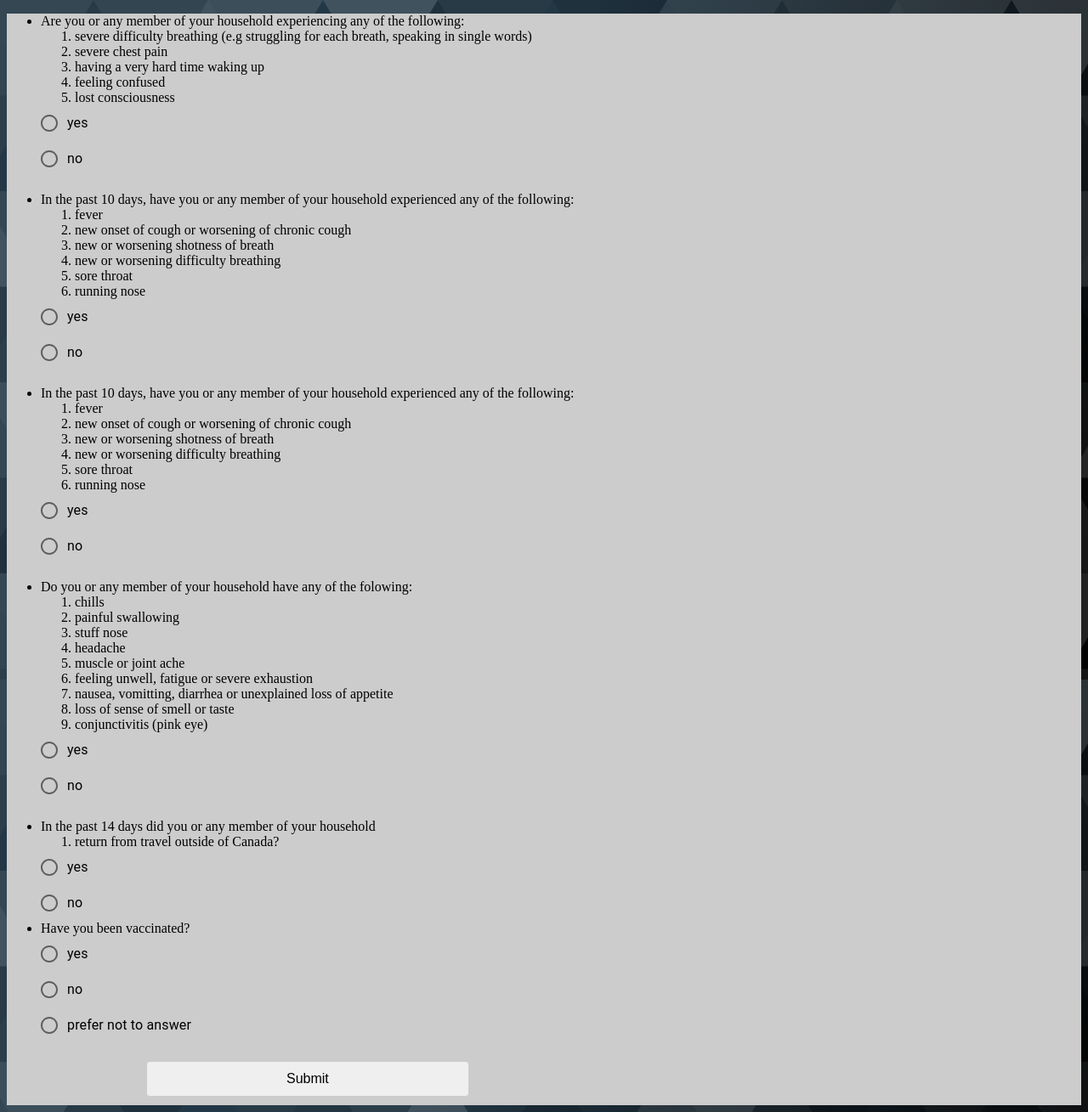
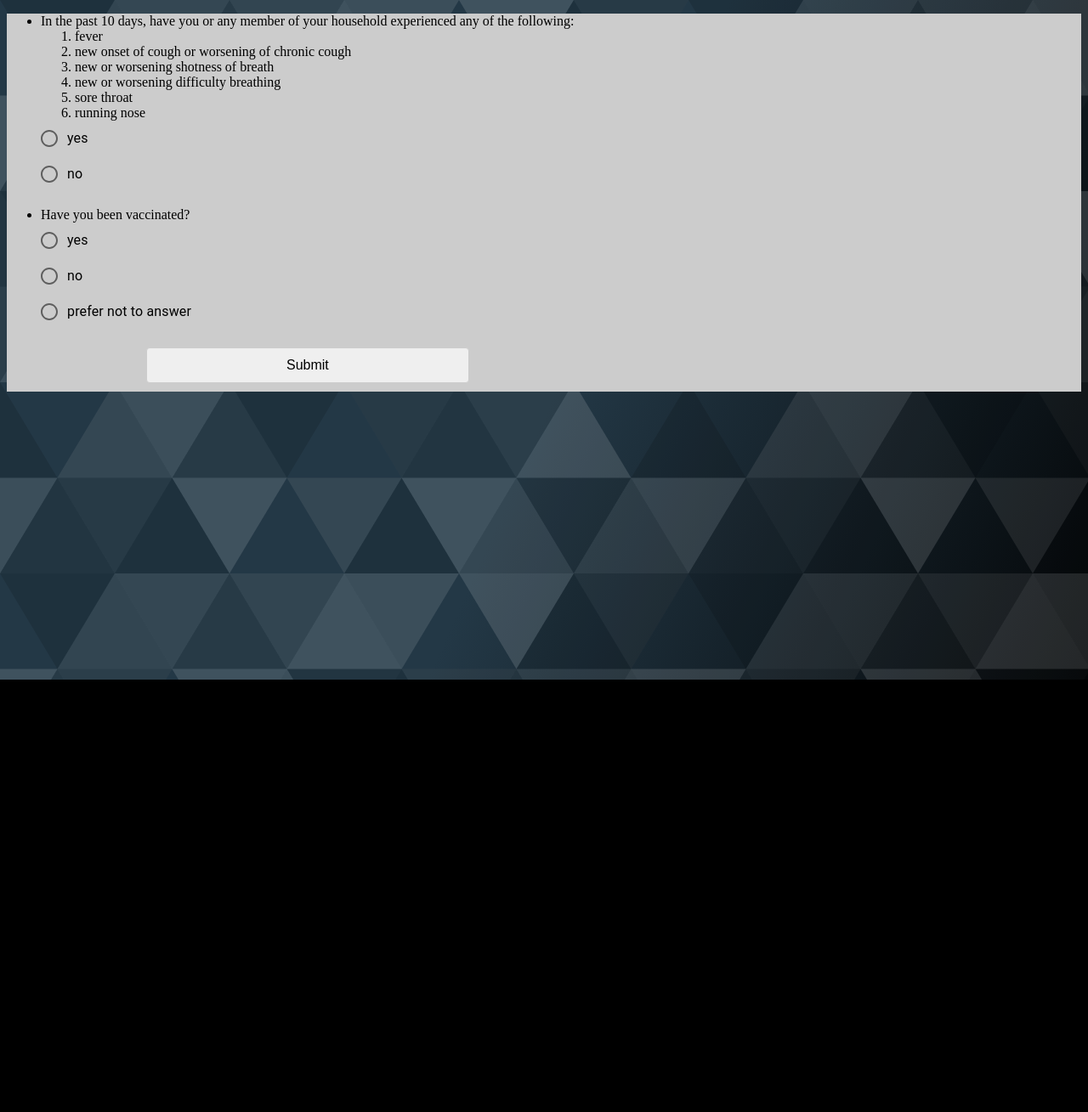
Before and after one commit to DayoAsaolu/attend_front, a React (Create React App) app: page / in a window 1280 px wide. Shown: the whole page at 85% size. After the commit the page ends 800 px from the top, so only its background shows below. Built offline with nearby package versions, Linux system fonts and the light colour scheme.

Commit message:
feature: update covid19 Questions, other questions

```diff
--- a/src/components/People.js
+++ b/src/components/People.js
@@ -16,7 +16,7 @@ class People extends React.Component {
         noOfAdults: undefined,
         noOfChildren: undefined,
         msg: undefined,
-        // alllegry
+        allergy: undefined
       }
     }
 
@@ -27,7 +27,8 @@ class People extends React.Component {
         this.setState({email: ''});
         this.setState({ noOfAdults: ''});
         this.setState({ noOfChildren: ''});
-        this.setState({ message: ''})
+        this.setState({ msg: ''})
+        this.setState({ allergy: ''})
     }
 
     handleOnSubmit = (e) => {
@@ -98,16 +99,22 @@ class People extends React.Component {
       this.setState({ noOfChildren })
     }
 
+
+    handleallergy = (e) => {
+      const allergy = e.target.value;
+      this.setState({ allergy })
+    }
+
     handleMsgToBrideGroom = (e) => {
-      const message = e.target.value;
-      this.setState({ message })
+      const msg = e.target.value;
+      this.setState({ msg })
     }
 
     render(){
         return (
             <div className="People">
                 <h1>Register For Our Wedding?</h1>
-                <h3>Please let us know whether or not you can make it to our wedding.</h3>
+                {/* <h3>Please let us know whether or not you can make it to our wedding.</h3> */}
                 <form id="add-family-form">
                     <input type="text" placeholder="First Name" name="fname" onChange={this.handleFirstName} required/> <br />
                     <input type="text" placeholder="Last Name" name="lname" onChange={this.handleLastName} required/> <br />
@@ -118,10 +125,10 @@ class People extends React.Component {
                     <input type="text" placeholder="Number of adults" name="noOfAdults" onChange={this.handleNoOfAdults} required/> <br />
                     <input type="text" placeholder="Number of children" name="noOfChildren" onChange={this.handleNoOfChildren} required/> <br />
 
-                    <input type="text" placeholder="Message to the Bride and Groom" name="message" onChange={this.handleMsgToBrideGroom} optional/> <br />
+                    <input type="text" placeholder="Are there any dietary restrictions We should be aware of?" name="allergy" onChange={this.handleallergy} optional/> <br />
 
+                    <input type="text" placeholder="Message to the Bride and Groom" name="msg" onChange={this.handleMsgToBrideGroom} optional/> <br />
 
-                    {/* email, no of adults, childeren, msg to the bride and groom */}
 
 
 
--- a/src/components/Questionnaire.js
+++ b/src/components/Questionnaire.js
@@ -14,26 +14,18 @@ class Questions extends React.Component {
 
         this.state = {
           Q1: "",
-          Q2: "",
-          Q3: "",
-          Q4: "",
-          Q5: "",
-          Q6: undefined
+          Q4: undefined
         }
     }
 
     handleClickBasic = () => {
 
-        if (this.state.Q1 ==="no" &&
-            this.state.Q2 ==="no" &&
-            this.state.Q3 ==="no" &&
-            this.state.Q4 ==="no" &&
-            this.state.Q5 ==="no"){
+        if (this.state.Q1 ==="no"){
 
             this.props.showForm(true);
-            this.props.getVaccineData(this.state.Q6);
+            this.props.getVaccineData(this.state.Q4);
       }else{
-            const responses = [this.state.Q1, this.state.Q2, this.state.Q3, this.state.Q4, this.state.Q5];
+            const responses = [this.state.Q1];
             var countResponse = 0;
             responses.map((response, index) => {
                 if(response === "yes" || response==="no"){
@@ -41,7 +33,7 @@ class Questions extends React.Component {
                 }
                 return countResponse
             })
-            if(countResponse !== 5){
+            if(countResponse !== 1){
                 alert({
                     title: "Please enter all required fields",
                     okText: "OK"
@@ -57,22 +49,6 @@ class Questions extends React.Component {
         return (
             <div className="Questions">
                 <ul>
-                    <li>Are you or any member of your household experiencing any of the following:</li>
-                    <ol >
-                        <li>severe difficulty breathing (e.g struggling for each breath, speaking in single words)</li>
-                        <li>severe chest pain</li>
-                        <li>having a very hard time waking up</li>
-                        <li>feeling confused</li>
-                        <li>lost consciousness</li>
-                    </ol>
-
-                    <RadioGroup name="Q1" onChange={(e) => this.setState({Q1: e.target.value})} required={true}>
-                    <FormControlLabel value="yes" control={<Radio />} label="yes"/>
-                    <FormControlLabel value="no" control={<Radio />} label="no"/>
-                    </RadioGroup>
-
-
-                    <br></br>
 
                     <li >In the past 10 days, have you or any member of your household experienced any of the following: </li>
                     <ol>
@@ -84,57 +60,15 @@ class Questions extends React.Component {
                         <li>running nose</li>
                     </ol>
 
-                    <RadioGroup name="Q2" onChange={(e) => this.setState({Q2: e.target.value})}>
+                    <RadioGroup name="Q1" onChange={(e) => this.setState({Q1: e.target.value})}>
                     <FormControlLabel value="yes" control={<Radio />} label="yes"/>
                     <FormControlLabel value="no" control={<Radio />} label="no"/>
                     </RadioGroup>
                 <br></br>
 
-                    <li >In the past 10 days, have you or any member of your household experienced any of the following: </li>
-                    <ol>
-                        <li>fever</li>
-                        <li>new onset of cough or worsening of chronic cough</li>
-                        <li>new or worsening shotness of breath</li>
-                        <li>new or worsening difficulty breathing</li>
-                        <li>sore throat</li>
-                        <li>running nose</li>
-                    </ol>
-                    <RadioGroup name="Q3"  onChange={(e) => this.setState({Q3: e.target.value})}>
-                    <FormControlLabel value="yes" control={<Radio />} label="yes"/>
-                    <FormControlLabel value="no" control={<Radio />} label="no"/>
-                    </RadioGroup>
-                    <br></br>
-
-                    <li >Do you or any member of your household have any of the folowing:</li>
-                    <ol>
-                        <li>chills</li>
-                        <li>painful swallowing</li>
-                        <li>stuff nose</li>
-                        <li>headache</li>
-                        <li>muscle or joint ache</li>
-                        <li>feeling unwell, fatigue or severe exhaustion</li>
-                        <li>nausea, vomitting, diarrhea or unexplained loss of appetite</li>
-                        <li>loss of sense of smell or taste</li>
-                        <li>conjunctivitis (pink eye)</li>
-                    </ol>
-
-                    <RadioGroup name="Q4" onChange={(e) => this.setState({Q4: e.target.value})}>
-                    <FormControlLabel value="yes" control={<Radio />} label="yes"/>
-                    <FormControlLabel value="no" control={<Radio />} label="no"/>
-                    </RadioGroup>
-                    <br></br>
-
-                    <li >In the past 14 days did you or any member of your household </li>
-                    <ol>
-                        <li>return from travel outside of Canada? </li>
-                    </ol>
-                    <RadioGroup name="Q5" onChange={(e) => this.setState({Q5: e.target.value})}>
-                    <FormControlLabel value="yes" control={<Radio />} label="yes"/>
-                    <FormControlLabel value="no" control={<Radio />} label="no"/>
-                    </RadioGroup>
 
                     <li >Have you been vaccinated? </li>
-                    <RadioGroup name="Q6" onChange={(e) => this.setState({Q6: e.target.value})}>
+                    <RadioGroup name="Q2" onChange={(e) => this.setState({Q2: e.target.value})}>
                     <FormControlLabel value="yes" control={<Radio />} label="yes"/>
                     <FormControlLabel value="no" control={<Radio />} label="no"/>
                     <FormControlLabel value="Prefer not to answer" control={<Radio />} label="prefer not to answer"/>
--- a/src/components/TestExcel.js
+++ b/src/components/TestExcel.js
@@ -30,11 +30,13 @@ export default class Download extends React.Component {
                 <ExcelSheet data={this.state.data} name="Attendance">
                     <ExcelColumn label="Date" value="createdAt"/>
                     <ExcelColumn label="First Name" value="firstName"/>
-                    <ExcelColumn label="Last name"
-                                 value="lastName"/>
-                    <ExcelColumn label="Gender" value="gender"/>
-                    <ExcelColumn label="Phone" value="phone"/>
+                    <ExcelColumn label="Last name"value="lastName"/>
+                    <ExcelColumn label="email" value="email"/>
+                    <ExcelColumn label="noOfAdults" value="noOfAdults"/>
                     <ExcelColumn label="Vaccinated" value="vaxStatus"/>
+                    <ExcelColumn label="noOfChildren" value="noOfChildren"/>
+                    <ExcelColumn label="allergy" value="allergy"/>
+                    <ExcelColumn label="msg" value="msg"/>
                 </ExcelSheet>
             </ExcelFile>
         );
--- a/src/components/people.css
+++ b/src/components/people.css
@@ -16,6 +16,15 @@
     .People form{
         margin: auto;
         width: 100%;
+    }
+    .People input[type=text], select{
+        width: 90%;
+        height: 42px;
+        border-width: thin;
+        font-size: medium;
+        border: 1px solid #ccc;
+        border-radius: 4px;
+        /* margin: 0 23% 10px; */
     }
 }
 
```
